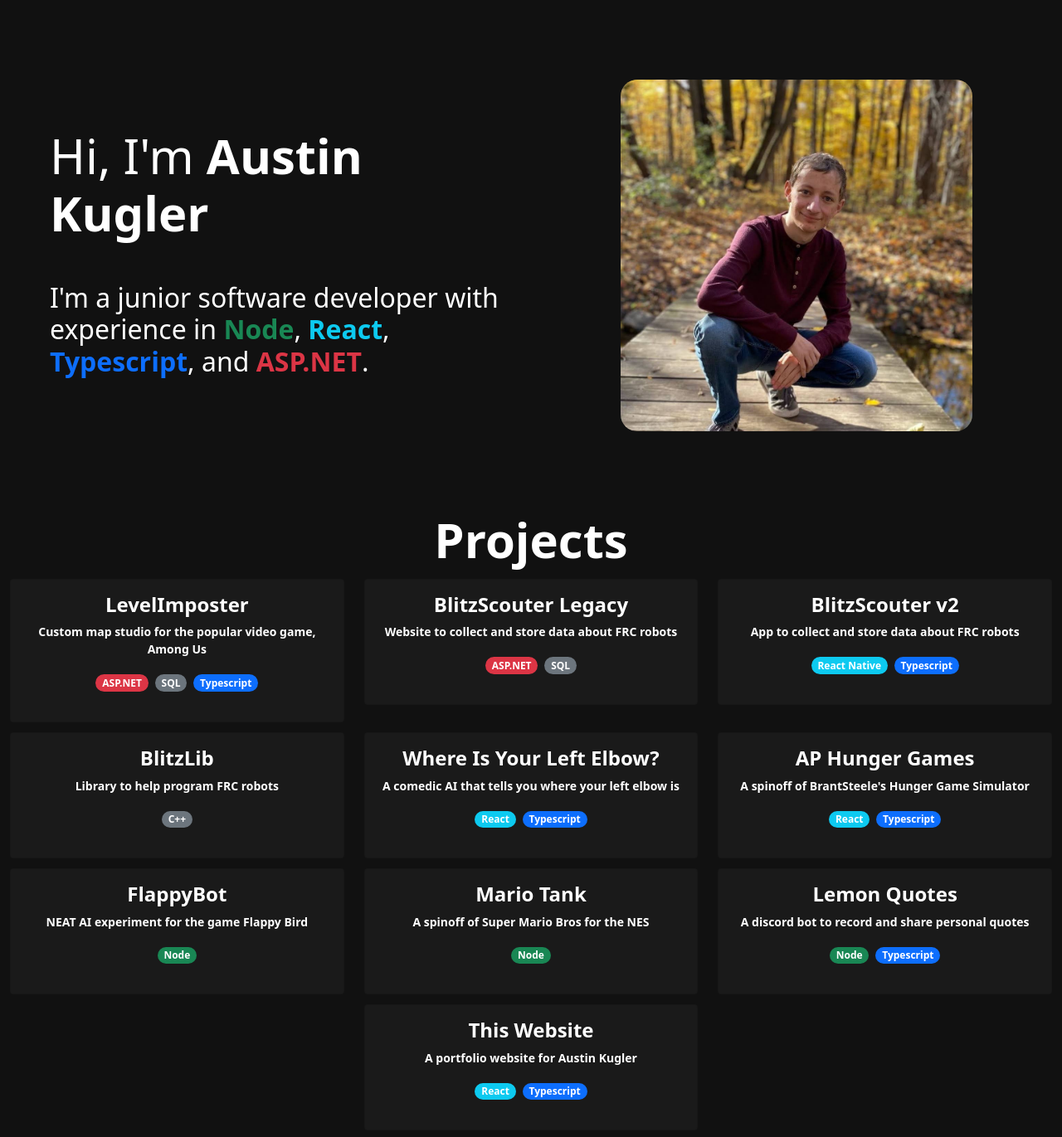
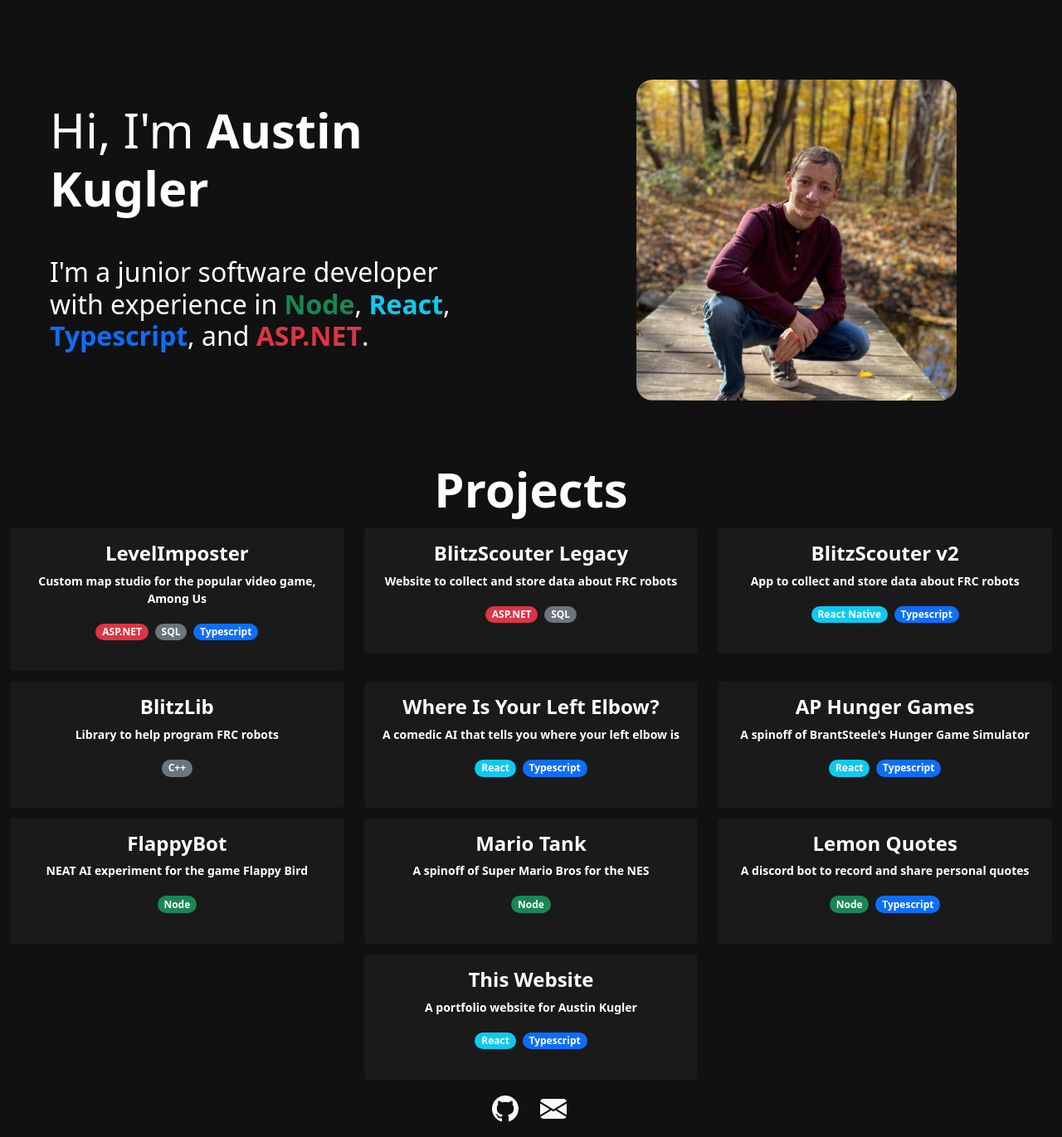
Before and after one commit to DigiWorm0/DigiWorm0.github.io, a React (Create React App) app: page / in a window 1280 px wide. Shown: the whole page at 83% size. Built offline with nearby package versions, Linux system fonts and the light colour scheme.

Commit message:
Improved Mobile Support

```diff
--- a/src/App.tsx
+++ b/src/App.tsx
@@ -7,9 +7,12 @@ import Project from './components/project/Project';
 function App() {
     return (
         <div className="container-fluid">
-            <div className="row align-items-center">
-                <div className="col-md-6 slide-up">
-                    <div className="ps-5">
+            <div className="row align-items-center mt-lg-5 mt-md-4">
+                <div className="col-lg-4 col-md-6 offset-lg-1 order-md-2 slide-up">
+                    <Profile />
+                </div>
+                <div className="col-md-6 slide-up-delayed">
+                    <div className="ps-5 mt-3 mb-5 pe-5">
                         <h1>Hi, I'm <b>Austin Kugler</b></h1>
                         <h2 className="mt-5">
                             I'm a junior software developer with experience in <a href="https://nodejs.org/en/" className="text-success">Node</a>
@@ -19,12 +22,9 @@ function App() {
                         </h2>
                     </div>
                 </div>
-                <div className="col-md-6 slide-up-delayed">
-                    <Profile />
-                </div>
             </div>
             <div className="fade-in">
-                <div className="row">
+                <div className="row mt-4">
                     <div className="col-md-12">
                         <h1 className="text-center"><b>Projects</b></h1>
                     </div>
@@ -111,6 +111,20 @@ function App() {
                     <div className="col-md-4">
                     </div>
                 </div>
+                <div className="row mb-2 mt-1">
+                    <div className="col-sm-12 text-center pe-3">
+                        <a className="btn text-light" href="https://github.com/DigiWorm0">
+                            <svg xmlns="http://www.w3.org/2000/svg" width="32" height="32" fill="currentColor" className="bi bi-github" viewBox="0 0 16 16">
+                                <path d="M8 0C3.58 0 0 3.58 0 8c0 3.54 2.29 6.53 5.47 7.59.4.07.55-.17.55-.38 0-.19-.01-.82-.01-1.49-2.01.37-2.53-.49-2.69-.94-.09-.23-.48-.94-.82-1.13-.28-.15-.68-.52-.01-.53.63-.01 1.08.58 1.23.82.72 1.21 1.87.87 2.33.66.07-.52.28-.87.51-1.07-1.78-.2-3.64-.89-3.64-3.95 0-.87.31-1.59.82-2.15-.08-.2-.36-1.02.08-2.12 0 0 .67-.21 2.2.82.64-.18 1.32-.27 2-.27.68 0 1.36.09 2 .27 1.53-1.04 2.2-.82 2.2-.82.44 1.1.16 1.92.08 2.12.51.56.82 1.27.82 2.15 0 3.07-1.87 3.75-3.65 3.95.29.25.54.73.54 1.48 0 1.07-.01 1.93-.01 2.2 0 .21.15.46.55.38A8.012 8.012 0 0 0 16 8c0-4.42-3.58-8-8-8z" />
+                            </svg>
+                        </a>
+                        <a className="btn text-light" href="mailto:aus343@gmail.com">
+                            <svg xmlns="http://www.w3.org/2000/svg" width="32" height="32" fill="currentColor" className="bi bi-envelope-fill" viewBox="0 0 16 16">
+                                <path d="M.05 3.555A2 2 0 0 1 2 2h12a2 2 0 0 1 1.95 1.555L8 8.414.05 3.555ZM0 4.697v7.104l5.803-3.558L0 4.697ZM6.761 8.83l-6.57 4.027A2 2 0 0 0 2 14h12a2 2 0 0 0 1.808-1.144l-6.57-4.027L8 9.586l-1.239-.757Zm3.436-.586L16 11.801V4.697l-5.803 3.546Z" />
+                            </svg>
+                        </a>
+                    </div>
+                </div>
             </div>
         </div>
     );
--- a/src/components/profile/Profile.tsx
+++ b/src/components/profile/Profile.tsx
@@ -3,7 +3,7 @@ import './Profile.css';
 
 function Profile() {
     return (
-        <div className="m-5 p-5">
+        <div className="mt-md-5 mt-3 mb-5 ps-2 pe-2">
             <img src="/profile.jpg" alt="Profile" className="Profile" />
         </div>
     );
```
